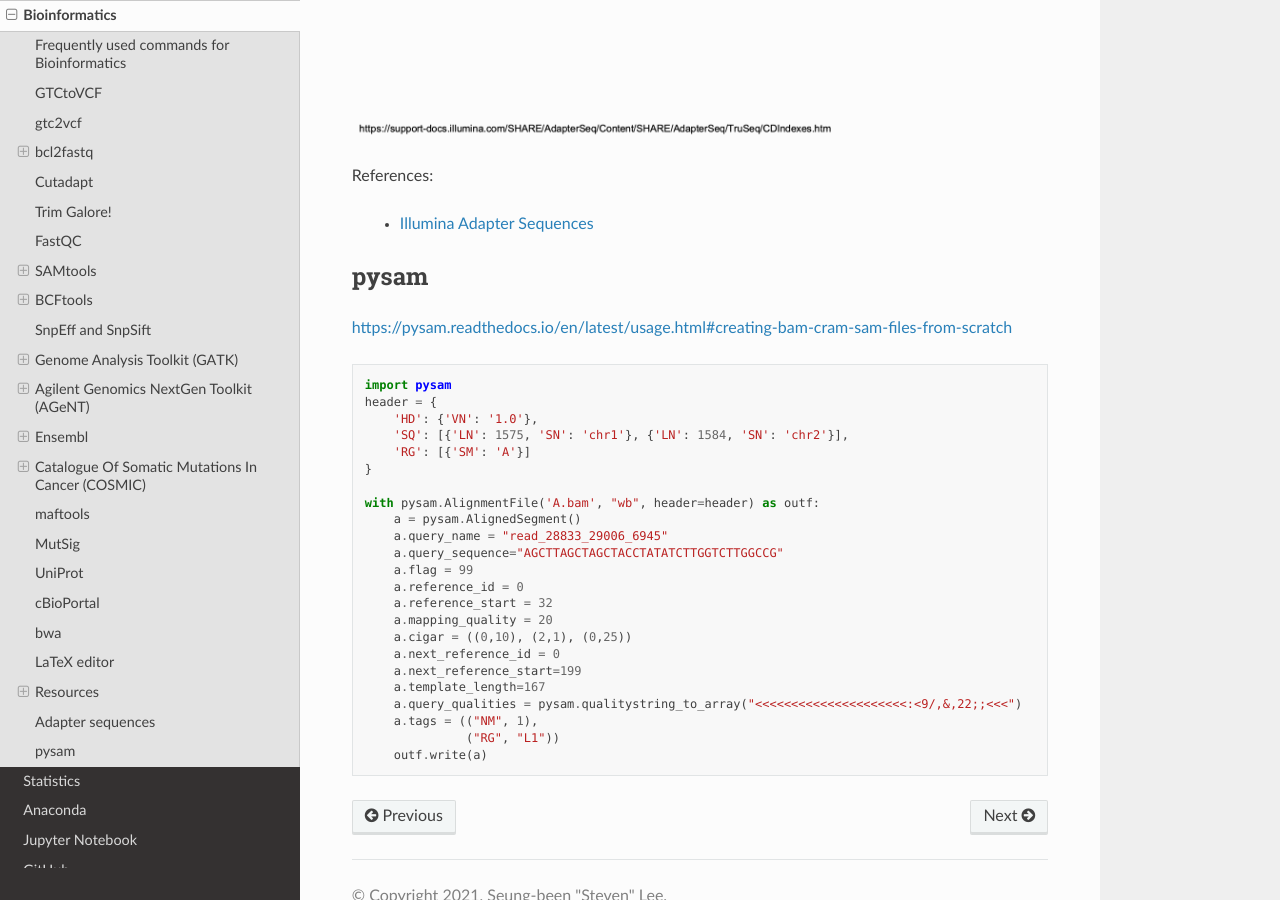
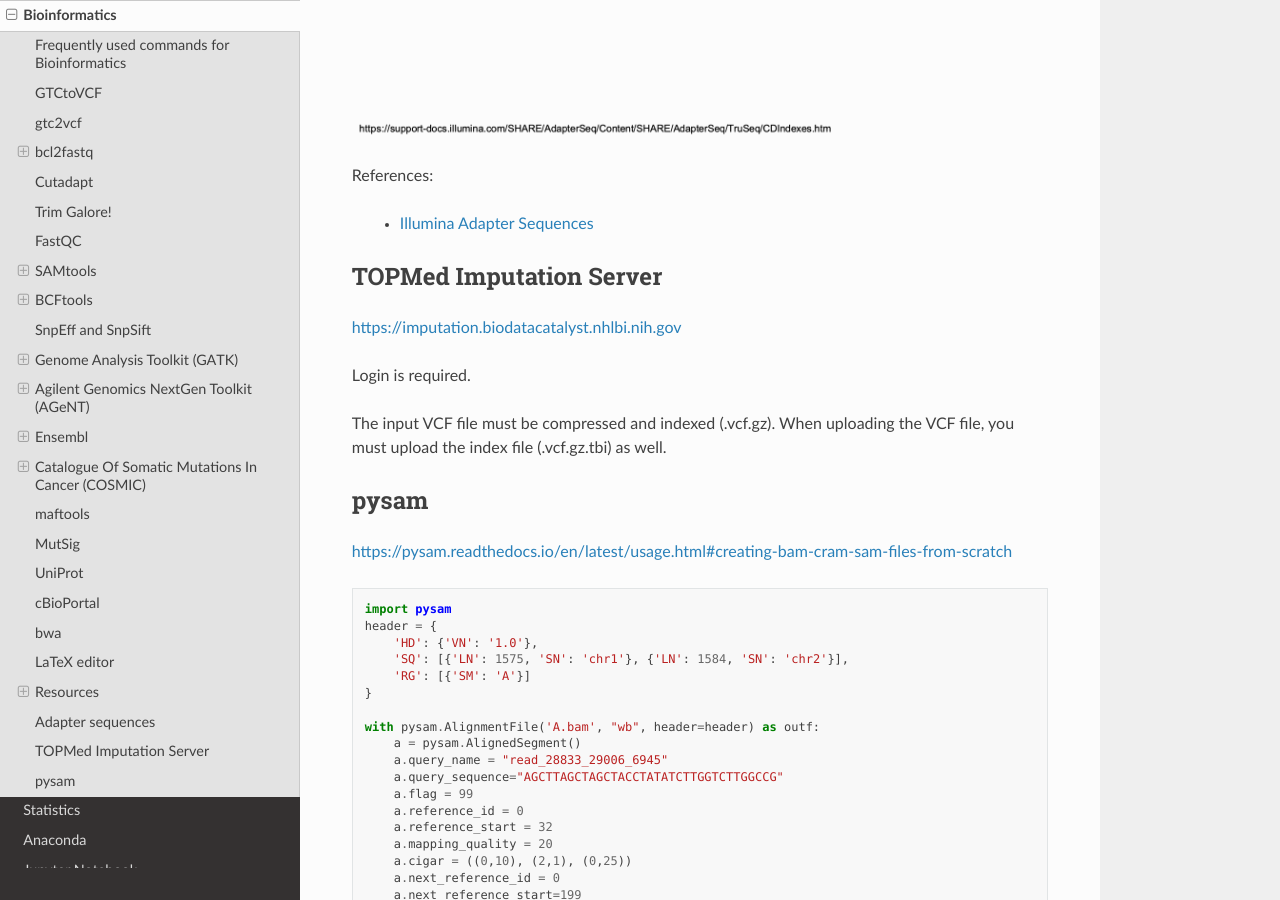
Before and after one commit to sbslee/notes, a Sphinx documentation site: the page built from docs/bioinformatics.rst, in a window 1280 px wide and 900 px high, scrolled down 16303 px. Built offline with Sphinx 7.4.7 and the Read the Docs theme 2.0.0, drawn with Linux system fonts in a browser that asks for light colours.

Commit message:
Update notes

```diff
--- a/docs/bioinformatics.rst
+++ b/docs/bioinformatics.rst
@@ -762,6 +762,15 @@ References:
 
   - `Illumina Adapter Sequences <https://support-docs.illumina.com/SHARE/AdapterSeq/Content/SHARE/AdapterSeq/AdapterSequencesIntro.htm>`__
 
+TOPMed Imputation Server
+========================
+
+https://imputation.biodatacatalyst.nhlbi.nih.gov
+
+Login is required.
+
+The input VCF file must be compressed and indexed (.vcf.gz). When uploading the VCF file, you must upload the index file (.vcf.gz.tbi) as well.
+
 pysam
 =====
 
```
